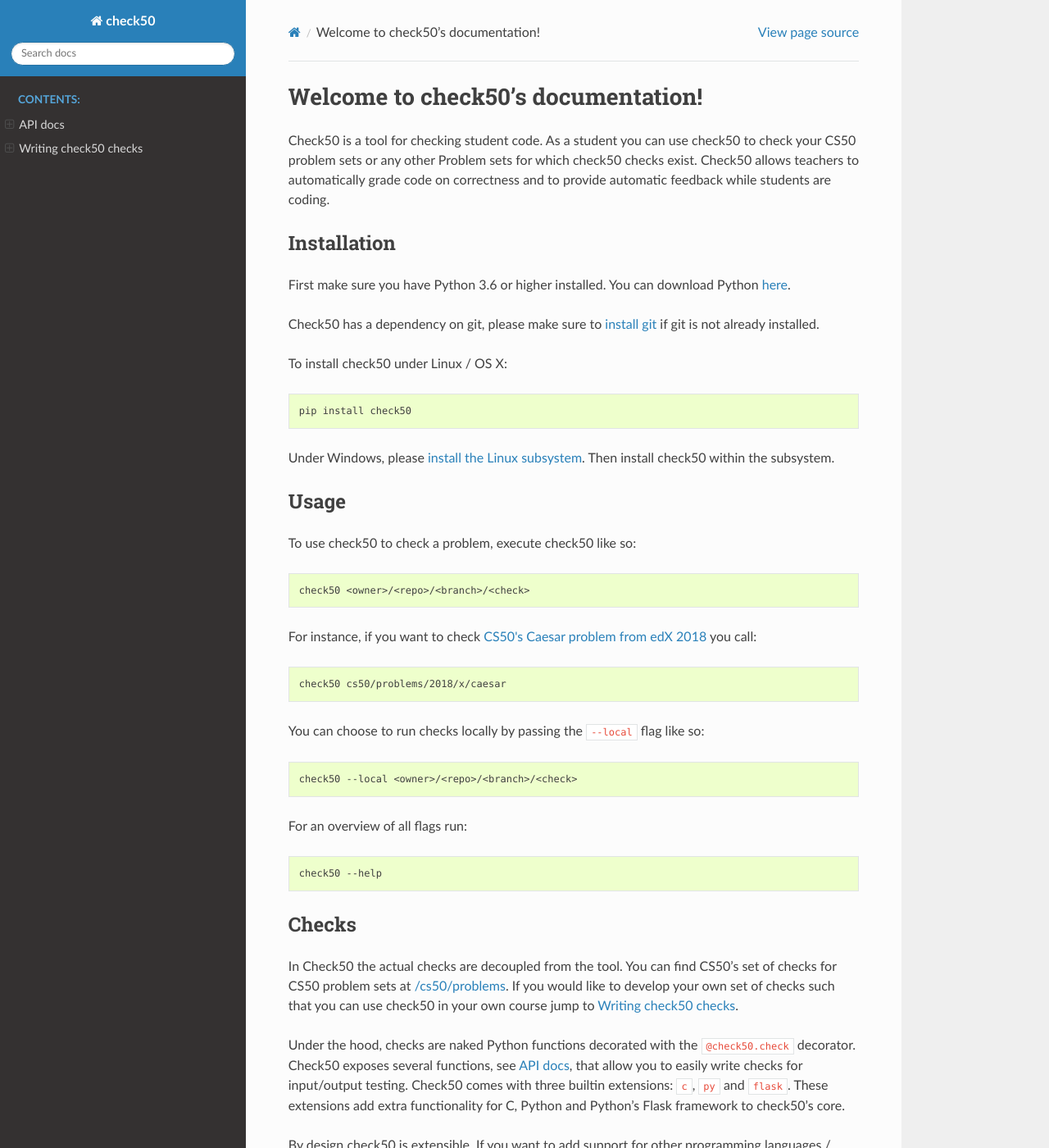
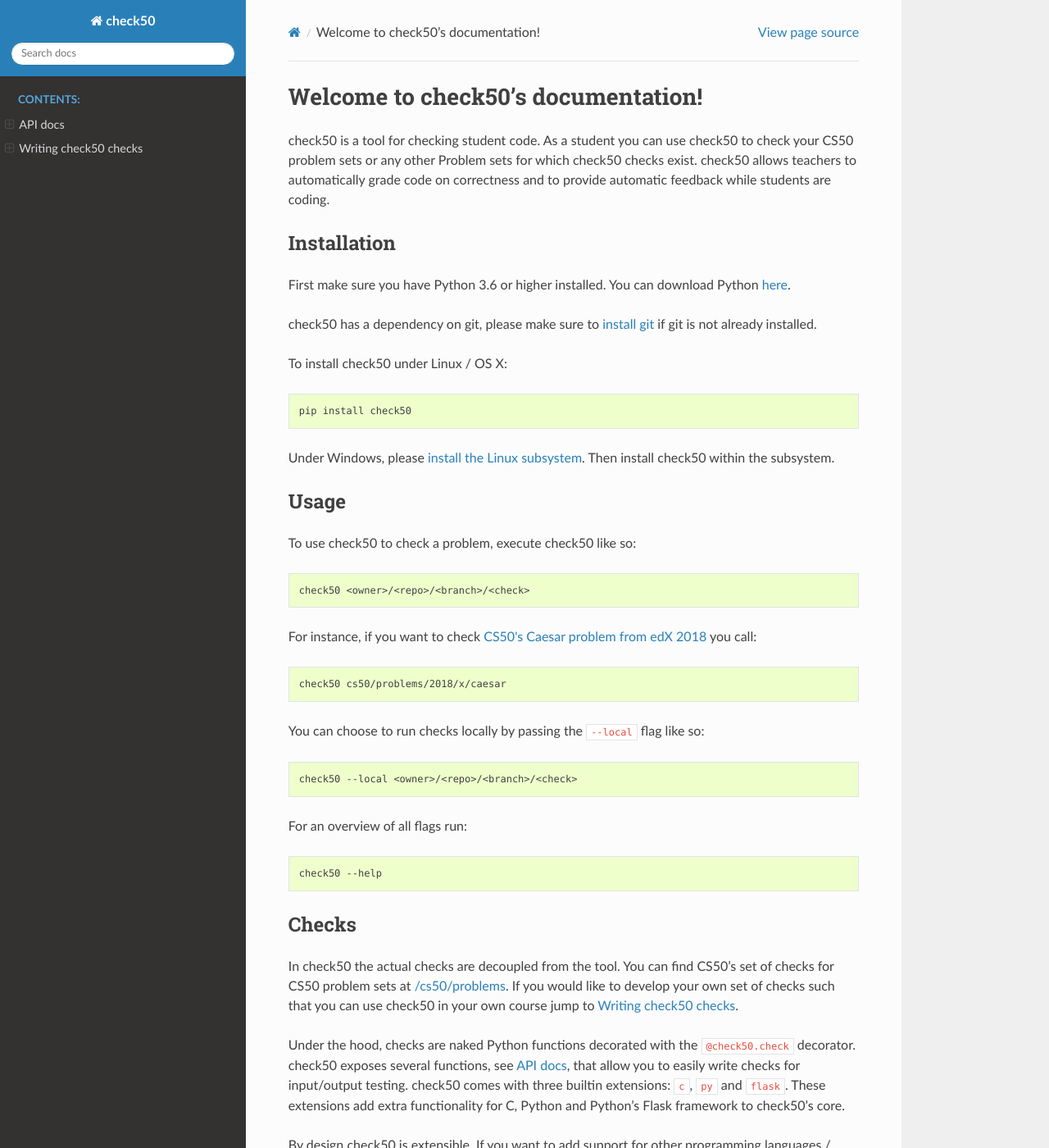
Before and after one commit to cs50/check50, a Sphinx documentation site: the page built from docs/source/index.rst, in a window 1280 px wide and 1400 px high. Shown: the whole window at 82% size. Built offline with Sphinx 7.4.7 and the Read the Docs theme 2.0.0, drawn with Linux system fonts in a browser that asks for light colours; pages that are not in the unit, such as notebooks, are missing from menus.

```diff
--- a/docs/source/index.rst
+++ b/docs/source/index.rst
@@ -18,7 +18,7 @@ Welcome to check50's documentation!
 .. * :ref:`modindex`
 .. * :ref:`search`
 
-Check50 is a tool for checking student code. As a student you can use check50 to check your CS50 problem sets or any other Problem sets for which check50 checks exist. Check50 allows teachers to automatically grade code on correctness and to provide automatic feedback while students are coding.
+check50 is a tool for checking student code. As a student you can use check50 to check your CS50 problem sets or any other Problem sets for which check50 checks exist. check50 allows teachers to automatically grade code on correctness and to provide automatic feedback while students are coding.
 
 Installation
 ************
@@ -29,7 +29,7 @@ First make sure you have Python 3.6 or higher installed. You can download Python
 
    <a href="https://git-scm.com/book/en/v2/Getting-Started-Installing-Git" target="_blank">here</a>
 
-Check50 has a dependency on git, please make sure to |install_git| if git is not already installed.
+check50 has a dependency on git, please make sure to |install_git| if git is not already installed.
 
 .. |install_git| raw:: html
 
@@ -80,12 +80,12 @@ For an overview of all flags run:
 
 Checks
 *******
-In Check50 the actual checks are decoupled from the tool. You can find CS50's set of checks for CS50 problem sets at |cs50_checks|. If you would like to develop your own set of checks such that you can use check50 in your own course jump to  :ref:`check_writer`.
+In check50 the actual checks are decoupled from the tool. You can find CS50's set of checks for CS50 problem sets at |cs50_checks|. If you would like to develop your own set of checks such that you can use check50 in your own course jump to  :ref:`check_writer`.
 
 .. |cs50_checks| raw:: html
 
    <a href="https://github.com/cs50/problems" target="_blank">/cs50/problems</a>
 
-Under the hood, checks are naked Python functions decorated with the ``@check50.check`` decorator. Check50 exposes several functions, see :ref:`api`, that allow you to easily write checks for input/output testing. Check50 comes with three builtin extensions: ``c``, ``py`` and ``flask``. These extensions add extra functionality for C, Python and Python's Flask framework to check50's core.
+Under the hood, checks are naked Python functions decorated with the ``@check50.check`` decorator. check50 exposes several functions, see :ref:`api`, that allow you to easily write checks for input/output testing. check50 comes with three builtin extensions: ``c``, ``py`` and ``flask``. These extensions add extra functionality for C, Python and Python's Flask framework to check50's core.
 
 By design check50 is extensible. If you want to add support for other programming languages / frameworks and you are comfortable with Python please check out :ref:`extension_writer`.
```
